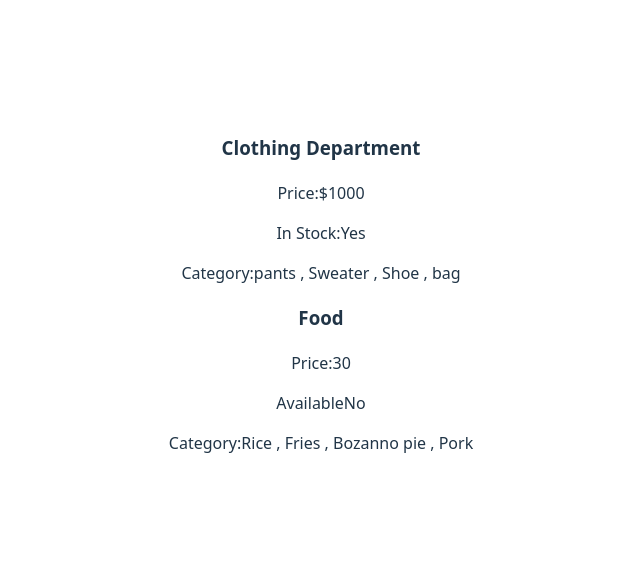
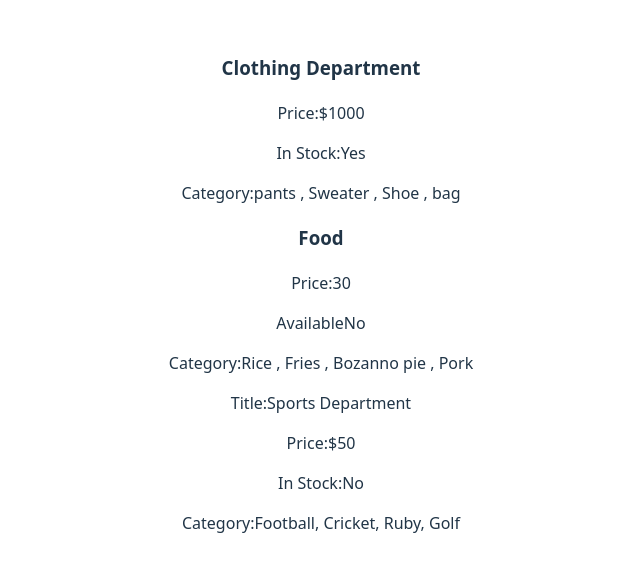
Before and after one commit to Emma24968/Product-file, a React (Vite) app in the folder product-card/: page / in a window 1280 px wide. Shown: the part 107-678 px from the top of the page, without its empty margins (319-959 px from the left). Built offline with nearby package versions, Linux system fonts and the light colour scheme.

Commit message:
I added the product contents

```diff
--- a/product-card/src/App.jsx
+++ b/product-card/src/App.jsx
@@ -4,6 +4,7 @@ import viteLogo from "/vite.svg";
 import "./App.css";
 import { Product } from "./Product";
 import { Food } from "./Food";
+import { Sports } from "./Sports";
 
 function App() {
   const [count, setCount] = useState(0);
@@ -42,6 +43,12 @@ function App() {
         available={0}
         category={["Rice", "Fries", "Bozanno pie", "Pork"]}
       />
+      <Sports
+        title="Sports Department"
+        Price={50}
+        InStock={null}
+        Category={["Football", "Cricket", "Ruby", "Golf"]}
+      />
     </>
   );
 }
--- a/product-card/src/Sports.jsx
+++ b/product-card/src/Sports.jsx
@@ -1,6 +1,10 @@
-export const Sports = ({Football,Cricket,Ruby,Golf})=>{
+export const Sports = ({title, Price, InStock,Category})=>{
     return(
         <div>
+            <p>Title:{title}</p>
+            <p>Price:${Price}</p>
+            <p>In Stock:{InStock ? 'Yes' : 'No'}</p>
+            <p>Category:{Category.join(', ')}</p>
         </div>
     )
 }
```
